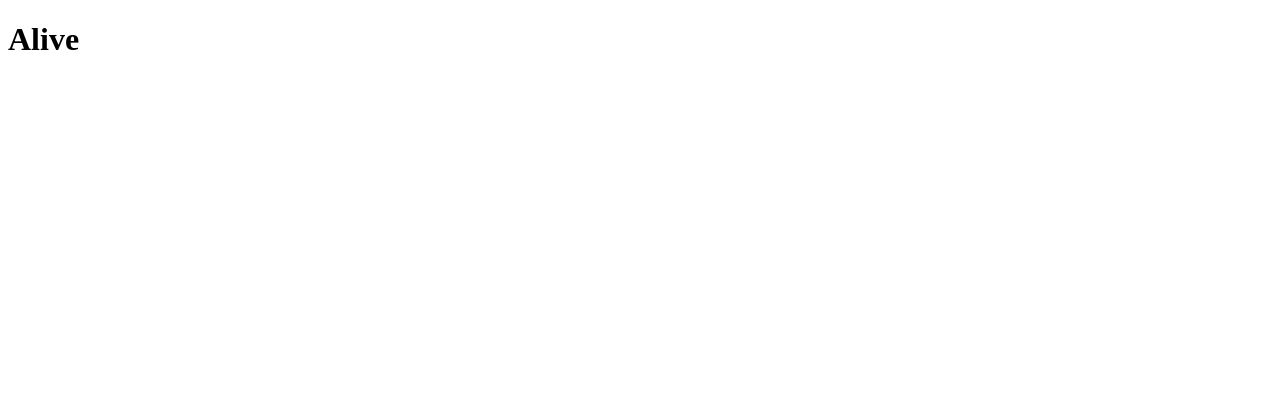
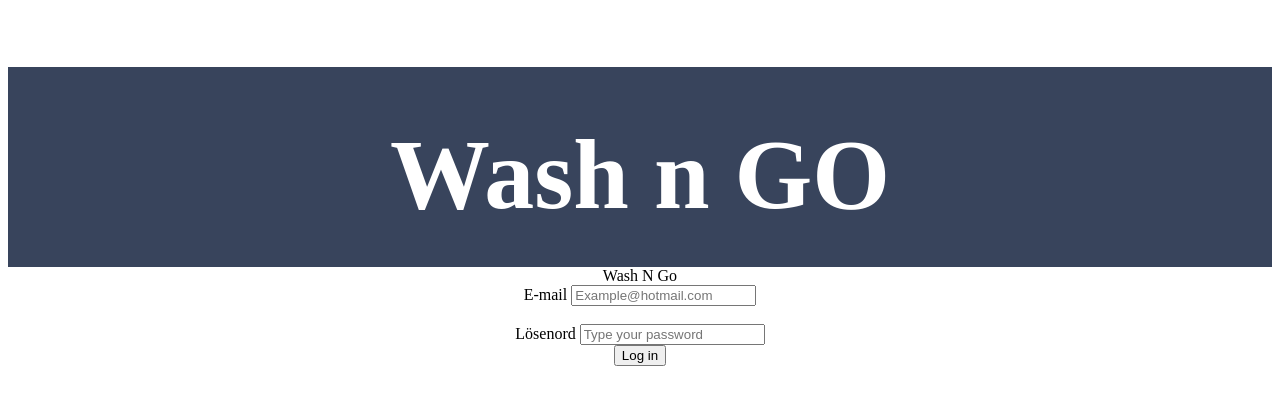
Before and after one commit to JohanK01/Wash-N-Go, a website: page public/html/login.html in a window 1280 px wide. Drawn offline with Linux system fonts and the light colour scheme; files that its build step writes are made by us from their sources.

Commit message:
Login page HTML and some css.

```diff
--- a/public/css/login.css
+++ b/public/css/login.css
@@ -0,0 +1,17 @@
+.header{
+    background-color: #38445c;
+    height: 200px;
+}
+
+.WashnGoLogo h1{
+    text-align: center;
+    font-size: 100px;
+    color: white;
+    padding-top: 50px;
+}
+
+.container {
+    text-align: center;
+}
+
+/*Color palet: #38445C #6898F5 #86A2DB #3A465E #677DA8*/
--- a/public/html/login.html
+++ b/public/html/login.html
@@ -4,9 +4,33 @@
     <meta charset="UTF-8">
     <meta http-equiv="X-UA-Compatible" content="IE=edge">
     <meta name="viewport" content="width=device-width, initial-scale=1.0">
-    <title>Document</title>
+    <link rel="stylesheet" href="css/login.css">
+    <script src = "../js/login.js" ></script>
+    <title>Login Page</title>
 </head>
 <body>
-    <h1>Alive</h1>
+    <div class="header"> <!--Might want to put more things inside this, text for now-->
+        <div class="WashnGoLogo">
+            <h1>Wash n GO</h1>
+        </div>
+    </div>
+
+    <div class="container"> <!--Everything inside the form-->
+        <form class="form">
+            <div class="title">Wash N Go</div>
+            <div class="formItem">
+                <label>E-mail</label>
+                <input type="text" class="input" id="email" placeholder="Example@hotmail.com">
+            </div>
+            <br>
+            <div class="formItem">
+                <label>Lösenord</label>
+                <input type="password" class="input" id="pas" placeholder="Type your password">
+            </div>
+            <button type="button" class="btn" onclick="Loginfunction()">Log in</button>
+                    <!--Calls for the function in linked js file-->
+        </form>
+
+    </div>
 </body>
 </html>
```
Also changed, not shown: package.json (+13 -3 lines).
